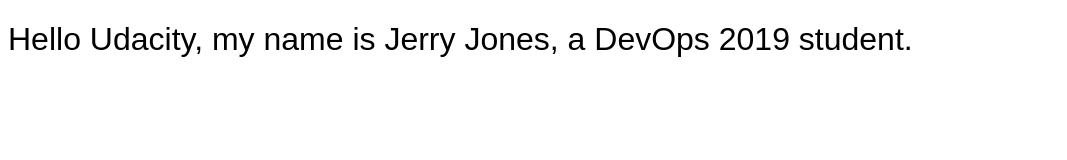
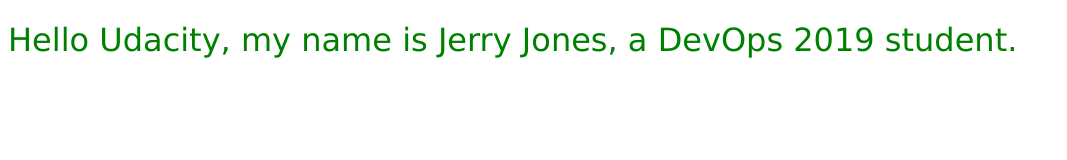
Before and after one commit to j-j-jones/udacity-devops-capstone-green, a plain HTML site: page index.html in a window 1280 px wide. Shown: the whole page, without its empty margins (0-1067 px from the left). Drawn offline with Linux system fonts and the light colour scheme.

Commit message:
Update index.html

```diff
--- a/index.html
+++ b/index.html
@@ -15,7 +15,7 @@
 <body>
 
     <h1>
-        Hello Udacity, my name is Jerry Jones, a DevOps 2019 student.
+   <font face="verdana" color="green">Hello Udacity, my name is Jerry Jones, a DevOps 2019 student.</font>
     </h1>
 
 </body>
```
